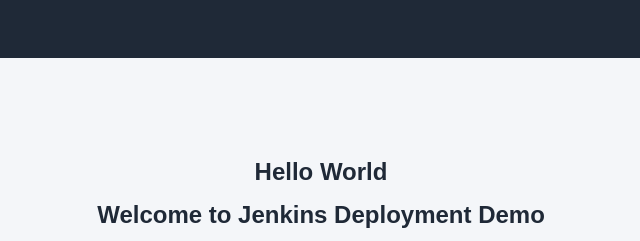
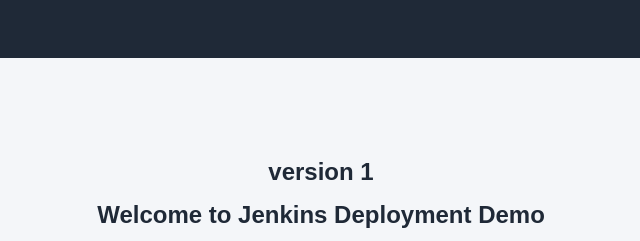
Before and after one commit to avipednekar/DevOpsLab, a plain HTML site: page index.html in a window 1280 px wide. Shown: the top 241 px of the page, 319-959 px from the left. Drawn offline with Linux system fonts and the light colour scheme.

Commit message:
Update index.html

```diff
--- a/index.html
+++ b/index.html
@@ -74,7 +74,7 @@
 </nav>
 
 <section class="hero">
-    <h1>Hello World</h1>
+    <h1>version 1</h1>
     <h1>Welcome to Jenkins Deployment Demo</h1>
     <p>This page was deployed using Jenkins CI/CD.</p>
 
```
